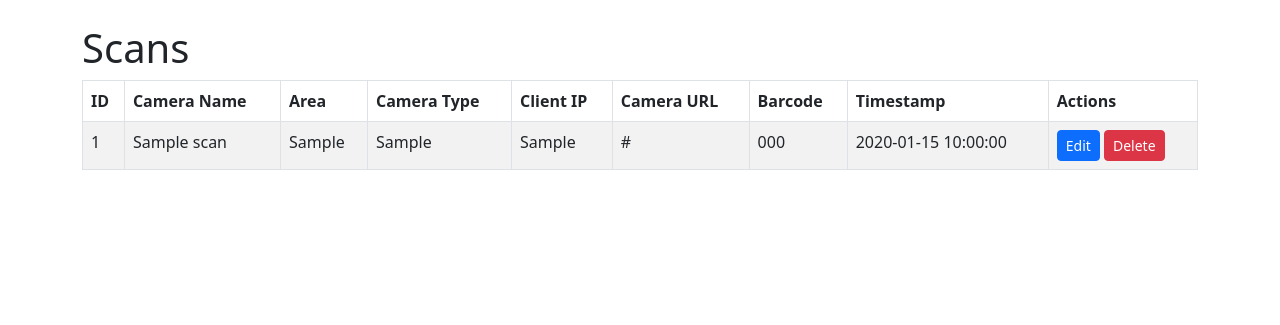
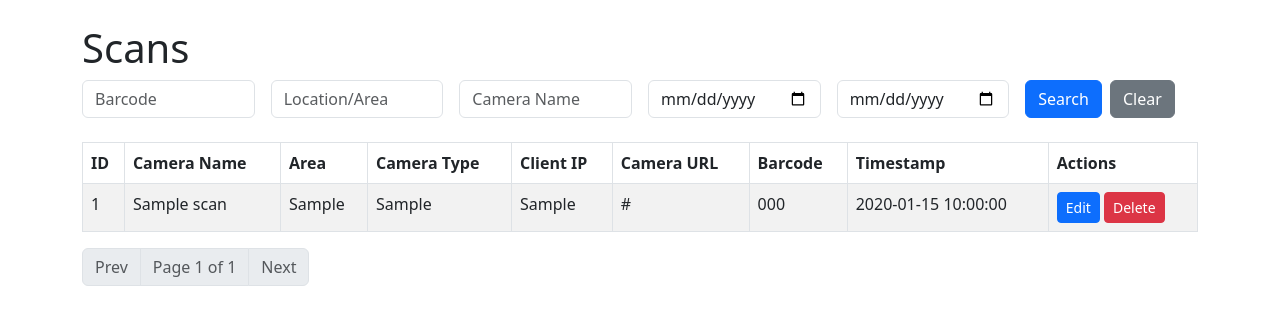
Before and after one commit to kamekazz/WareEye, a Flask app: page /scans in a window 1280 px wide. Shown: the top 325 px of the page. Run offline with Flask 3, Linux system fonts and the light colour scheme; tables that the repository leaves empty hold one stand-in row (values such as "Sample post").

Commit message:
Add scan filtering and pagination

```diff
--- a/Server/routes.py
+++ b/Server/routes.py
@@ -48,9 +48,33 @@ def ingest_scan() -> tuple:
 
 @bp.route("/scans")
 def list_scans() -> str:
-    """Render a table with all scans."""
-    scans = Scan.query.order_by(Scan.timestamp.desc()).all()
-    return render_template("scans.html", scans=scans)
+    """Render a table of scans with optional filtering and pagination."""
+    barcode = request.args.get("barcode")
+    area = request.args.get("area")
+    camera = request.args.get("camera_name")
+    start_date = request.args.get("start_date")
+    end_date = request.args.get("end_date")
+    page = int(request.args.get("page", 1))
+
+    q = Scan.query
+    if barcode:
+        q = q.filter(Scan.barcode.ilike(f"%{barcode}%"))
+    if area:
+        q = q.filter(Scan.area.ilike(f"%{area}%"))
+    if camera:
+        q = q.filter(Scan.camera_name.ilike(f"%{camera}%"))
+    if start_date:
+        q = q.filter(Scan.timestamp >= start_date)
+    if end_date:
+        q = q.filter(Scan.timestamp <= end_date)
+
+    scans = (
+        q.order_by(Scan.timestamp.desc()).paginate(page=page, per_page=50)
+    )
+
+    args = request.args.to_dict()
+    args.pop("page", None)
+    return render_template("scans.html", scans=scans, args=args)
 
 
 @bp.route("/scans/<int:scan_id>/edit", methods=["GET", "POST"])
--- a/Server/templates/scans.html
+++ b/Server/templates/scans.html
@@ -1,6 +1,29 @@
 {% extends 'base.html' %}
 {% block content %}
 <h1>Scans</h1>
+
+<form method="get" class="row g-3 mb-4" action="{{ url_for('scan.list_scans') }}">
+  <div class="col-md-2">
+    <input type="text" name="barcode" class="form-control" placeholder="Barcode" value="{{ args.get('barcode', '') }}">
+  </div>
+  <div class="col-md-2">
+    <input type="text" name="area" class="form-control" placeholder="Location/Area" value="{{ args.get('area', '') }}">
+  </div>
+  <div class="col-md-2">
+    <input type="text" name="camera_name" class="form-control" placeholder="Camera Name" value="{{ args.get('camera_name', '') }}">
+  </div>
+  <div class="col-md-2">
+    <input type="date" name="start_date" class="form-control" value="{{ args.get('start_date', '') }}">
+  </div>
+  <div class="col-md-2">
+    <input type="date" name="end_date" class="form-control" value="{{ args.get('end_date', '') }}">
+  </div>
+  <div class="col-md-2 d-flex">
+    <button type="submit" class="btn btn-primary me-2">Search</button>
+    <a href="{{ url_for('scan.list_scans') }}" class="btn btn-secondary">Clear</a>
+  </div>
+</form>
+
 <table class="table table-bordered table-striped">
   <thead>
     <tr>
@@ -16,7 +39,8 @@
     </tr>
   </thead>
   <tbody>
-    {% for scan in scans %}
+    {% if scans.items %}
+    {% for scan in scans.items %}
     <tr>
       <td>{{ scan.id }}</td>
       <td>{{ scan.camera_name }}</td>
@@ -34,6 +58,24 @@
       </td>
     </tr>
     {% endfor %}
+    {% else %}
+    <tr>
+      <td colspan="9" class="text-center">No scans match your criteria.</td>
+    </tr>
+    {% endif %}
   </tbody>
 </table>
+
+<nav>
+  <ul class="pagination">
+    <li class="page-item {% if not scans.has_prev %}disabled{% endif %}">
+      <a class="page-link" href="{{ url_for('scan.list_scans', page=scans.prev_num, **args) }}">Prev</a>
+    </li>
+    <li class="page-item disabled"><span class="page-link">Page {{ scans.page }} of {{ scans.pages }}</span></li>
+    <li class="page-item {% if not scans.has_next %}disabled{% endif %}">
+      <a class="page-link" href="{{ url_for('scan.list_scans', page=scans.next_num, **args) }}">Next</a>
+    </li>
+  </ul>
+</nav>
+
 {% endblock %}
```
Also changed, not shown: Server/models.py (+4 -4 lines).
